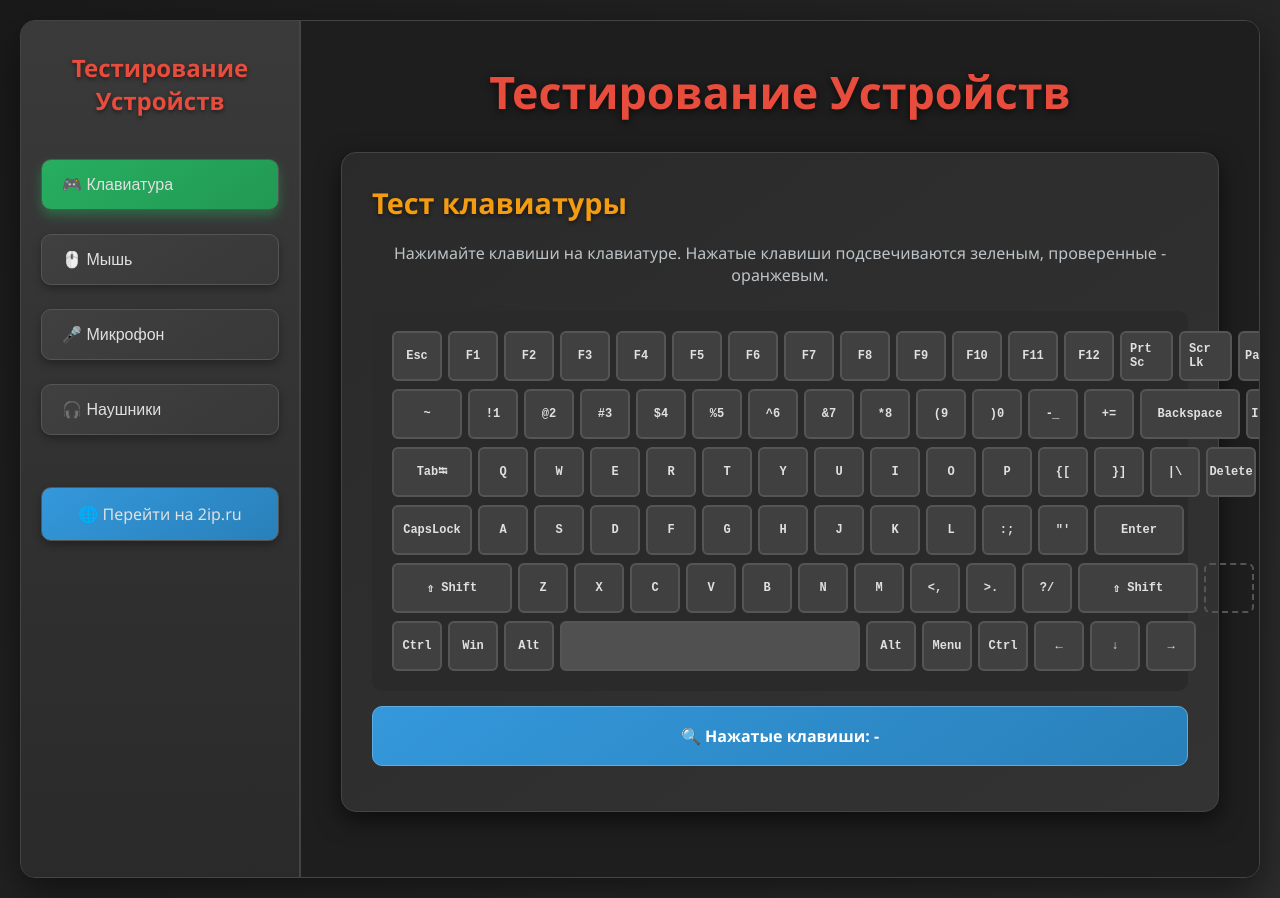
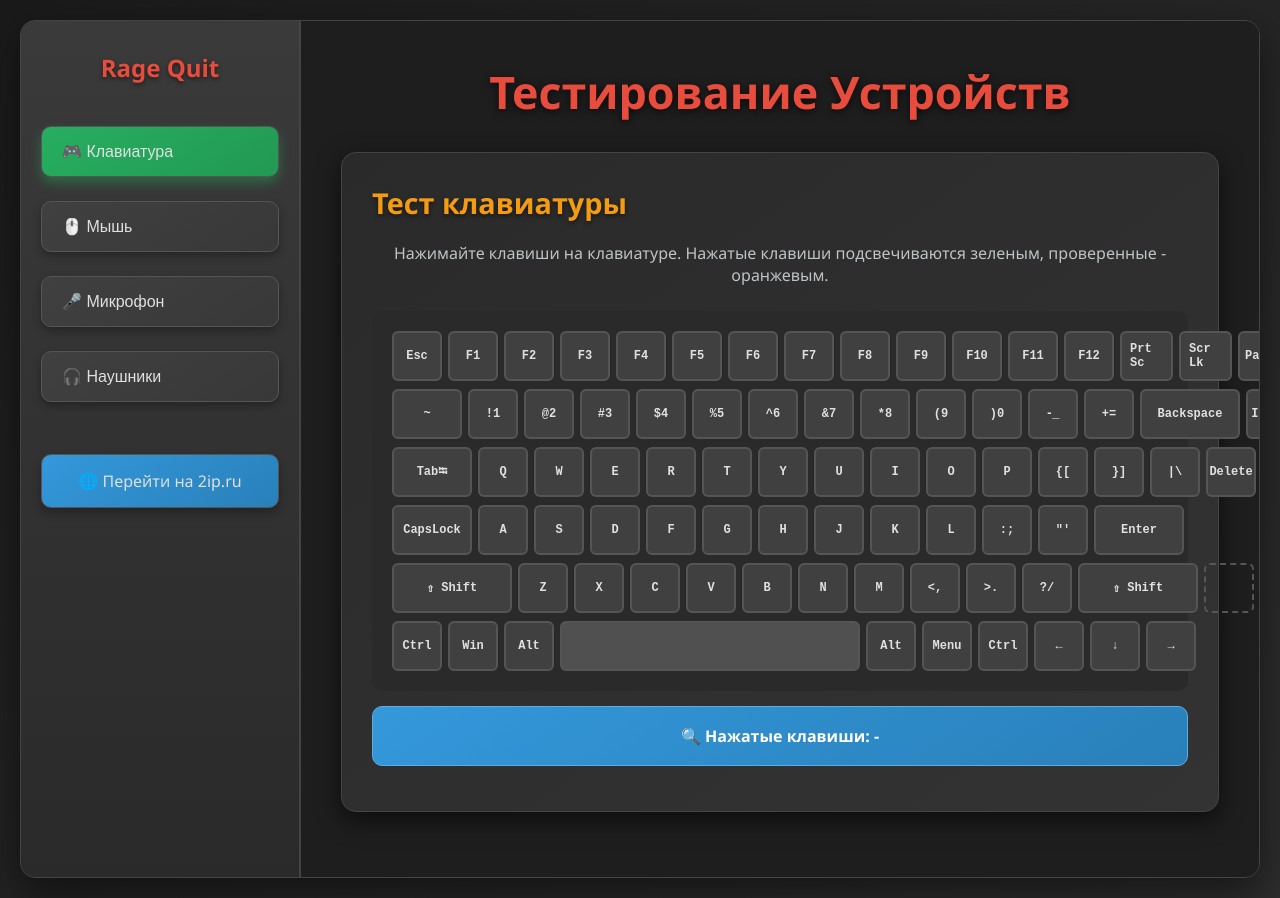
Before and after one commit to Boreyro/boreyro.github.io, a plain HTML site: page index.html in a window 1280 px wide. Drawn offline with Linux system fonts and the light colour scheme.

Commit message:
Update index.html

```diff
--- a/index.html
+++ b/index.html
@@ -499,7 +499,7 @@
 <body>
     <div class="container">
         <div class="sidebar">
-            <h2>Тестирование Устройств</h2>
+            <h2>Rage Quit</h2>
             <button class="nav-item active" onclick="showTest('keyboard')">🎮 Клавиатура</button>
             <button class="nav-item" onclick="showTest('mouse')">🖱️ Мышь</button>
             <button class="nav-item" onclick="showTest('microphone')">🎤 Микрофон</button>
```
